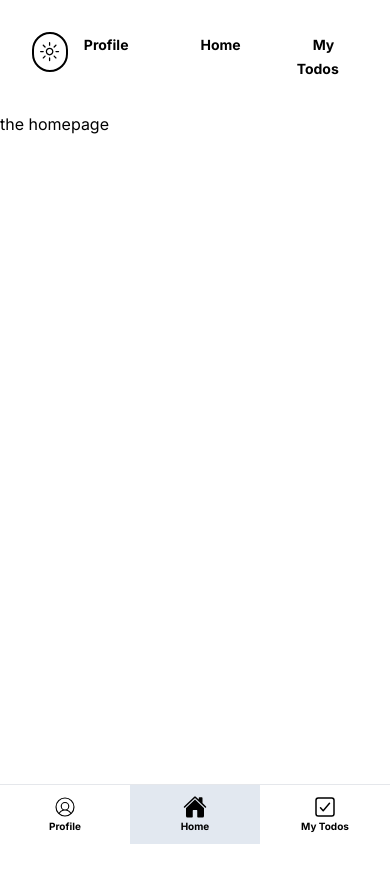
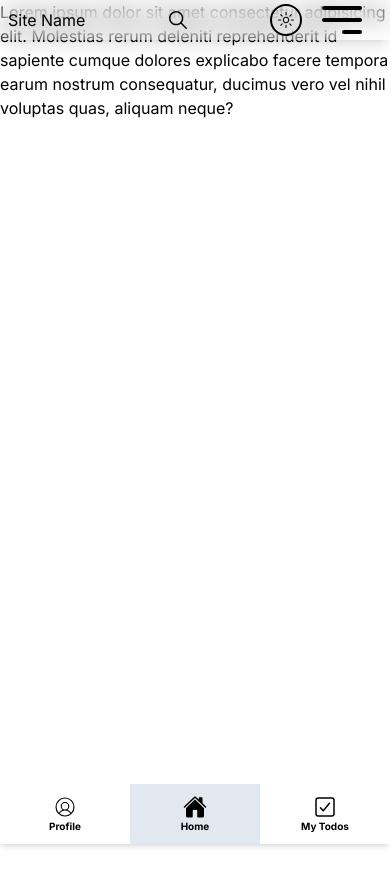
Before and after one commit to MohsenDorado/super-tier-list, a Next.js app: page / in a window 390 px wide. Shown: the top 886 px of the page. Before the commit the page ends 844 px from the top, so only its background shows below. Built offline with nearby package versions, Linux system fonts and the light colour scheme.

Commit message:
add hamburger icon

```diff
--- a/app/globals.css
+++ b/app/globals.css
@@ -3,58 +3,22 @@
 @tailwind utilities;
 
 @layer base {
-  :root {
-    --background: 0 0% 100%;
-    --foreground: 222.2 84% 4.9%;
-    --card: 0 0% 100%;
-    --card-foreground: 222.2 84% 4.9%;
-    --popover: 0 0% 100%;
-    --popover-foreground: 222.2 84% 4.9%;
-    --primary: 222.2 47.4% 11.2%;
-    --primary-foreground: 210 40% 98%;
-    --secondary: 210 40% 96.1%;
-    --secondary-foreground: 222.2 47.4% 11.2%;
-    --muted: 210 40% 96.1%;
-    --muted-foreground: 215.4 16.3% 46.9%;
-    --accent: 210 40% 96.1%;
-    --accent-foreground: 222.2 47.4% 11.2%;
-    --destructive: 0 84.2% 60.2%;
-    --destructive-foreground: 210 40% 98%;
-    --border: 214.3 31.8% 91.4%;
-    --input: 214.3 31.8% 91.4%;
-    --ring: 222.2 84% 4.9%;
-    --radius: 0.5rem;
-    --chart-1: 12 76% 61%;
-    --chart-2: 173 58% 39%;
-    --chart-3: 197 37% 24%;
-    --chart-4: 43 74% 66%;
-    --chart-5: 27 87% 67%;
-  }
 
-  .dark {
-    --background: 222.2 84% 4.9%;
-    --foreground: 210 40% 98%;
-    --card: 222.2 84% 4.9%;
-    --card-foreground: 210 40% 98%;
-    --popover: 222.2 84% 4.9%;
-    --popover-foreground: 210 40% 98%;
-    --primary: 210 40% 98%;
-    --primary-foreground: 222.2 47.4% 11.2%;
-    --secondary: 217.2 32.6% 17.5%;
-    --secondary-foreground: 210 40% 98%;
-    --muted: 217.2 32.6% 17.5%;
-    --muted-foreground: 215 20.2% 65.1%;
-    --accent: 217.2 32.6% 17.5%;
-    --accent-foreground: 210 40% 98%;
-    --destructive: 0 62.8% 30.6%;
-    --destructive-foreground: 210 40% 98%;
-    --border: 217.2 32.6% 17.5%;
-    --input: 217.2 32.6% 17.5%;
-    --ring: 212.7 26.8% 83.9%;
-    --chart-1: 220 70% 50%;
-    --chart-2: 160 60% 45%;
-    --chart-3: 30 80% 55%;
-    --chart-4: 280 65% 60%;
-    --chart-5: 340 75% 55%;
-  }
 }
+
+:root{
+  --bar-height:8px;
+  --bar-width:60px;
+}
+.rotate-it-down{
+  rotate: 45deg;
+  width: var(--x-width);
+  translate: 0 calc(var(--bar-height)/-2);
+}
+
+
+.rotate-it-up{
+  rotate: -45deg;
+  width: var(--x-width);
+  translate: 0 calc(var(--bar-height)/2);
+}
--- a/app/page.tsx
+++ b/app/page.tsx
@@ -4,8 +4,7 @@ import Header from "@/components/header/Header";
 
 export default function Home() {
   return (
-    <div>
-      the homepage
-    </div>
+    <div className="h-[400vh] w-full dark:bg-[#101833]">
+Lorem ipsum dolor sit amet consectetur adipisicing elit. Molestias rerum deleniti reprehenderit id sapiente cumque dolores explicabo facere tempora earum nostrum consequatur, ducimus vero vel nihil voluptas quas, aliquam neque?    </div>
   );
 }
--- a/components/header/Header.tsx
+++ b/components/header/Header.tsx
@@ -1,38 +1,35 @@
 "use client";
-import { cn } from "@/lib/utils";
 import Link from "next/link";
-import { usePathname } from "next/navigation";
-import { AnimatePresence, motion } from "framer-motion";
 import useRoutes from "@/app/hooks/useRoutes";
 import ThemeToggle from "./ThemeToggle";
+import { IoIosSearch } from "react-icons/io";
+import { useState } from "react";
+import { Menu } from "./Menu";
 
 export default function Header() {
-  const links = useRoutes();
-  const pathname = usePathname();
-  const MotionLink = motion(Link);
+  const [openSearch, setOpenSearch] = useState<boolean>(false);
+  const routes = useRoutes();
+  return (
+    <header className="px-[50px] max-sm:px-2 fixed h-[40px] top-0 left-0 w-full bg-white bg-opacity-[0.0001] backdrop-blur-md shadow-lg z-50 flex items-center justify-between">
+      <h1 className="">Site Name</h1>
+      <button>
+        <IoIosSearch className="w-6 h-6" />
+      </button>
+      <div className="flex items-center justify-center">
 
-  return (
-    <nav className="p-8 flex justify-center w-full">
-        <ThemeToggle/>
-      <ul className="flex gap-10 lg:gap-28 md:gap-16">
-          {links.map((link) => {
-            return (
-              <li key={link.label}>
-                <Link
-                  className={cn(
-                    "font-medium relative rounded-xl text-sm py-2 px-4 ease-out"
-                  )}
-                  href={link.href}
-                >
-                  <span className="font-bold z-10 relative">
-                    {link.label}
-                  </span>
+      <ThemeToggle/>
+      <nav className="flex items-center justify-center">
+        <ul className="flex items-center justify-center gap-5 text-xs max-sm:hidden">
+          {routes.map((route) => (
+            <li key={route.href}>{route.label}</li>
+          ))}
 
-                </Link>
-              </li>
-            );
-          })}
-      </ul>
-    </nav>
+
+
+        </ul>
+          <Menu />
+      </nav>
+      </div>
+    </header>
   );
 }
--- /dev/null
+++ b/components/header/Menu.tsx
@@ -0,0 +1,95 @@
+import React, { useEffect, useState } from "react";
+import { MotionConfig, motion } from "framer-motion";
+
+// export const Menu = () => {
+//   return (
+//     <div className="grid h-screen place-content-center bg-gradient-to-br from-violet-500 to-indigo-500">
+//       <AnimatedHamburgerButton />
+//     </div>
+//   );
+// };
+
+export const Menu = ({isActive}:{isActive?:boolean}) => {
+
+    // useEffect(() => {
+    // if (isActive!==) {
+    // isActive===true&&setActive(true)
+    // isActive===false&&setActive(false)
+
+
+
+    // }
+
+    // }, [isActive])
+
+  const [active, setActive] = useState(false);
+  return (
+    <MotionConfig
+      transition={{
+        duration: 0.5,
+        ease: "easeInOut",
+      }}
+    >
+      <motion.button
+        initial={false}
+        animate={active ? "open" : "closed"}
+        onClick={() => setActive((pv) => !pv)}
+        className="relative h-20 w-20 rounded-full bg-transparent transition-colors "
+      >
+        <motion.span
+          variants={VARIANTS.top}
+          className="absolute h-1 w-10 bg-black rounded-full dark:bg-white"
+          style={{ y: "-50%", left: "50%", x: "-50%", top: "35%" }}
+        />
+        <motion.span
+          variants={VARIANTS.middle}
+          className="absolute h-1 w-10 bg-black rounded-full dark:bg-white"
+          style={{ left: "50%", x: "-50%", top: "50%", y: "-50%" }}
+        />
+        <motion.span
+          variants={VARIANTS.bottom}
+          className="absolute h-1 w-5 bg-black rounded-full dark:bg-white"
+          style={{
+            x: "-50%",
+            y: "50%",
+            bottom: "35%",
+            left: "calc(50% + 10px)",
+          }}
+        />
+      </motion.button>
+    </MotionConfig>
+  );
+};
+
+const VARIANTS = {
+  top: {
+    open: {
+      rotate: ["0deg", "0deg", "45deg"],
+      top: ["35%", "50%", "50%"],
+    },
+    closed: {
+      rotate: ["45deg", "0deg", "0deg"],
+      top: ["50%", "50%", "35%"],
+    },
+  },
+  middle: {
+    open: {
+      rotate: ["0deg", "0deg", "-45deg"],
+    },
+    closed: {
+      rotate: ["-45deg", "0deg", "0deg"],
+    },
+  },
+  bottom: {
+    open: {
+      rotate: ["0deg", "0deg", "45deg"],
+      bottom: ["35%", "50%", "50%"],
+      left: "50%",
+    },
+    closed: {
+      rotate: ["45deg", "0deg", "0deg"],
+      bottom: ["50%", "50%", "35%"],
+      left: "calc(50% + 10px)",
+    },
+  },
+};
--- a/components/header/ThemeToggle.tsx
+++ b/components/header/ThemeToggle.tsx
@@ -20,13 +20,13 @@ function ThemeToggle() {
   return (
     <Button
       onClick={handleClick}
-      className="relative flex items-center justify-center rounded-full border-2 dark:border-white border-black "
+      className="relative flex items-center justify-center rounded-full border-2 dark:border-white border-black w-8 h-8 "
       variant="outline"
       size="icon"
     >
       {/* Sun Icon */}
       <SunIcon
-        className={`h-[1.2rem] w-[1.2rem] transition-all duration-200 transform ${
+        className={`h-[1rem] w-[1rem] transition-all duration-200 transform ${
           resolvedTheme === "dark"
             ? "rotate-90 scale-0 opacity-0"
             : "rotate-0 scale-100 opacity-100"
@@ -34,7 +34,7 @@ function ThemeToggle() {
       />
       {/* Moon Icon */}
       <MoonIcon
-        className={`h-[1.2rem] w-[1.2rem] absolute transition-all duration-200 transform ${
+        className={`h-[1rem] w-[1rem] absolute transition-all duration-200 transform ${
           resolvedTheme === "dark"
             ? "rotate-0 scale-100 opacity-100"
             : "rotate-90 scale-0 opacity-0"
--- a/components/mobile/CustomFooter.tsx
+++ b/components/mobile/CustomFooter.tsx
@@ -23,14 +23,12 @@ const CustomFooter = () => {
 
   const routes = useRoutes();
   return (
-    <div
-      className="
-      lg:hidden
+    <nav
+      className="    lg:hidden
 
 
         fixed
         justify-between
-        caveat-light
         w-full
         h-[60px]
         bottom-0
@@ -39,32 +37,27 @@ const CustomFooter = () => {
         items-center
         bg-white
         dark:bg-black
-        border-t-[1px]
-        lrg:hidden
+        shadow-md
+
         "
     >
-         <nav className=" flex justify-center w-full h-full  ">
       <ul className="flex w-full h-full   ">
         <AnimatePresence>
           {links.map((link) => {
             return (
-              <motion.li key={link.label} className="flex items-center justify-center   w-[33.33333%] flex-col h-full hover:bg-slate-50 dark:hover:bg-[#0c1527f6] ">
-
+              <motion.li
+                key={link.label}
+                className="flex items-center justify-center   w-[33.33333%] flex-col h-full hover:bg-slate-50 dark:hover:bg-[#0c1527f6] "
+              >
                 <MotionLink
                   className=" font-medium relative w-full  h-full text-[10px]  ease-out flex items-center justify-center flex-col"
-
                   href={link.href}
                 >
-                  {link.active?(
-                    <link.activeIcon className="w-6 h-6 z-10 "/>
-
-                  )
-                :
-                (
-                  <link.icon className="w-6 h-6 z-10 "/>
-
-                )
-                }
+                  {link.active ? (
+                    <link.activeIcon className="w-6 h-6 z-10 " />
+                  ) : (
+                    <link.icon className="w-6 h-6 z-10 " />
+                  )}
                   <motion.span className="font-bold z-10 relative ">
                     {link.label}
                   </motion.span>
@@ -82,8 +75,6 @@ const CustomFooter = () => {
         </AnimatePresence>
       </ul>
     </nav>
-
-    </div>
   );
 };
 
--- a/tailwind.config.ts
+++ b/tailwind.config.ts
@@ -10,68 +10,8 @@ const config = {
 	],
   prefix: "",
   theme: {
-    container: {
-      center: true,
-      padding: "2rem",
-      screens: {
-        "2xl": "1400px",
-      },
-    },
+
     extend: {
-      colors: {
-        border: "hsl(var(--border))",
-        input: "hsl(var(--input))",
-        ring: "hsl(var(--ring))",
-        background: "hsl(var(--background))",
-        foreground: "hsl(var(--foreground))",
-        primary: {
-          DEFAULT: "hsl(var(--primary))",
-          foreground: "hsl(var(--primary-foreground))",
-        },
-        secondary: {
-          DEFAULT: "hsl(var(--secondary))",
-          foreground: "hsl(var(--secondary-foreground))",
-        },
-        destructive: {
-          DEFAULT: "hsl(var(--destructive))",
-          foreground: "hsl(var(--destructive-foreground))",
-        },
-        muted: {
-          DEFAULT: "hsl(var(--muted))",
-          foreground: "hsl(var(--muted-foreground))",
-        },
-        accent: {
-          DEFAULT: "hsl(var(--accent))",
-          foreground: "hsl(var(--accent-foreground))",
-        },
-        popover: {
-          DEFAULT: "hsl(var(--popover))",
-          foreground: "hsl(var(--popover-foreground))",
-        },
-        card: {
-          DEFAULT: "hsl(var(--card))",
-          foreground: "hsl(var(--card-foreground))",
-        },
-      },
-      borderRadius: {
-        lg: "var(--radius)",
-        md: "calc(var(--radius) - 2px)",
-        sm: "calc(var(--radius) - 4px)",
-      },
-      keyframes: {
-        "accordion-down": {
-          from: { height: "0" },
-          to: { height: "var(--radix-accordion-content-height)" },
-        },
-        "accordion-up": {
-          from: { height: "var(--radix-accordion-content-height)" },
-          to: { height: "0" },
-        },
-      },
-      animation: {
-        "accordion-down": "accordion-down 0.2s ease-out",
-        "accordion-up": "accordion-up 0.2s ease-out",
-      },
     },
   },
   plugins: [require("tailwindcss-animate")],
```
Lines whose indentation alone changed are shown as unchanged.
